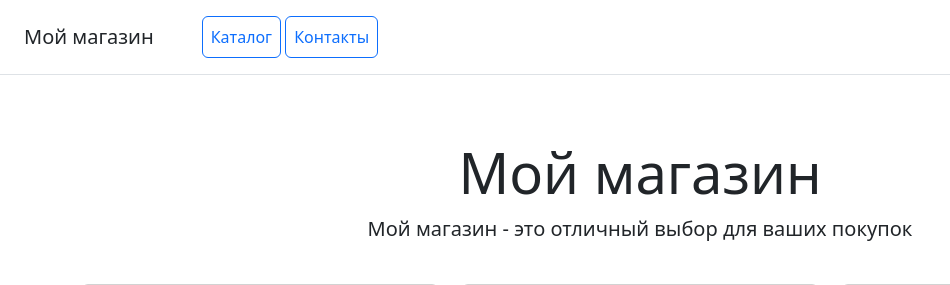
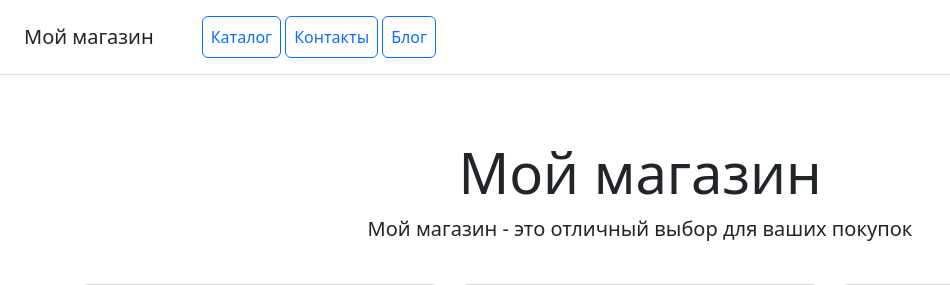
Before and after one commit to Romanovatm/DjangoProject, a Django app: page / in a window 1280 px wide. Shown: the top 285 px of the page, without its empty margins (0-950 px from the left). Run offline with Django 5.2, Linux system fonts and the light colour scheme; data comes from the database, SQL or seed files in the repository; some libraries are stand-ins or nearby versions.

Commit message:
add blog link to header and footer

```diff
--- a/catalog/templates/footer.html
+++ b/catalog/templates/footer.html
@@ -14,7 +14,7 @@
         <div class="col-6 col-md">
             <h5>Дополнительно</h5>
             <ul class="list-unstyled text-small">
-                <li><a class="text-muted" href="#">Мы пишем</a></li>
+                <li><a class="text-muted" href="{% url 'blog:blog_list' %}">Блог</a></li>
             </ul>
         </div>
         <div class="col-6 col-md">
--- a/catalog/templates/header.html
+++ b/catalog/templates/header.html
@@ -1,7 +1,8 @@
 <div class="d-flex flex-column flex-md-row align-items-center p-3 px-md-4 mb-3 bg-white border-bottom box-shadow">
     <h5 class="my-0 mr-md-auto font-weight-normal">Мой магазин</h5>
     <nav class="ms-5">
-        <a class="p-2 btn btn-outline-primary" href="/">Каталог</a>
-        <a class="p-2 btn btn-outline-primary" href="/contacts/">Контакты</a>
+        <a class="p-2 btn btn-outline-primary" href="{% url 'catalog:home' %}">Каталог</a>
+        <a class="p-2 btn btn-outline-primary" href="{% url 'catalog:contacts' %}">Контакты</a>
+        <a class="p-2 btn btn-outline-primary" href="{% url 'blog:blog_list' %}">Блог</a>
     </nav>
 </div>
```
